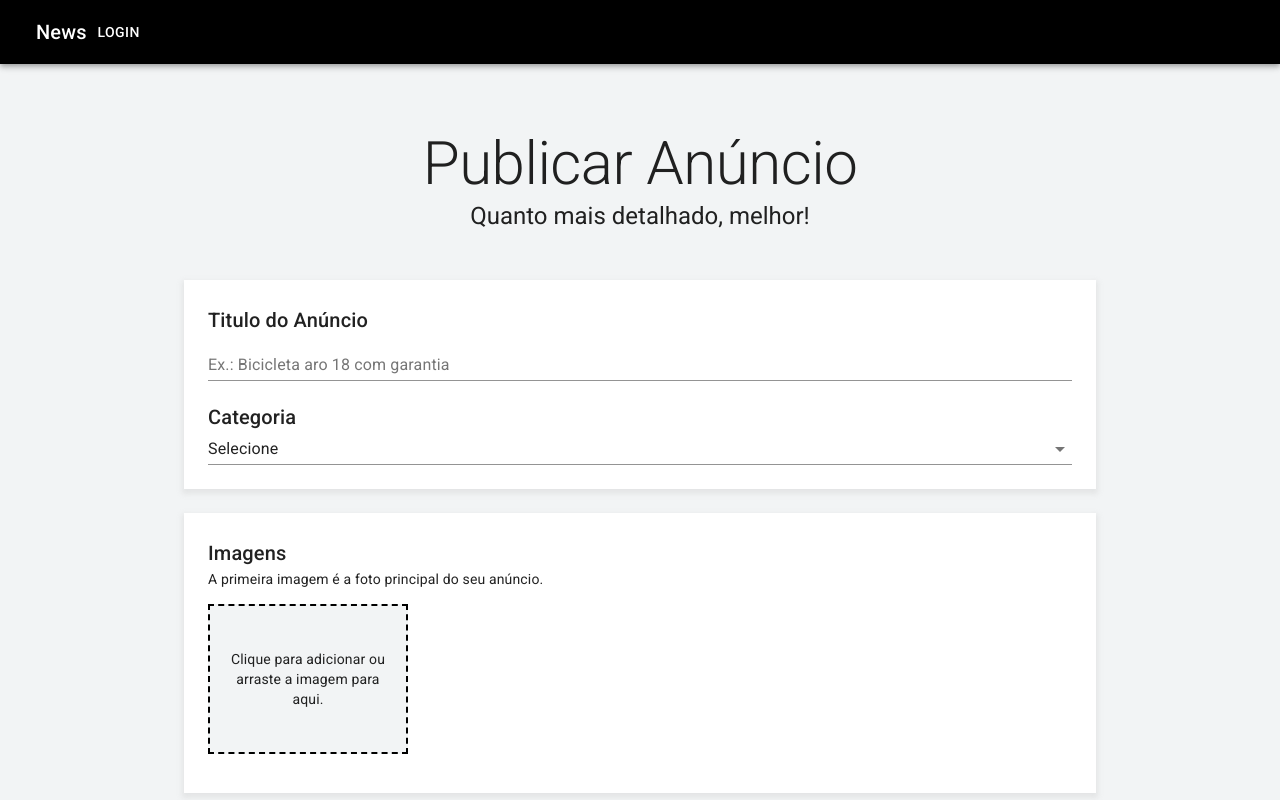
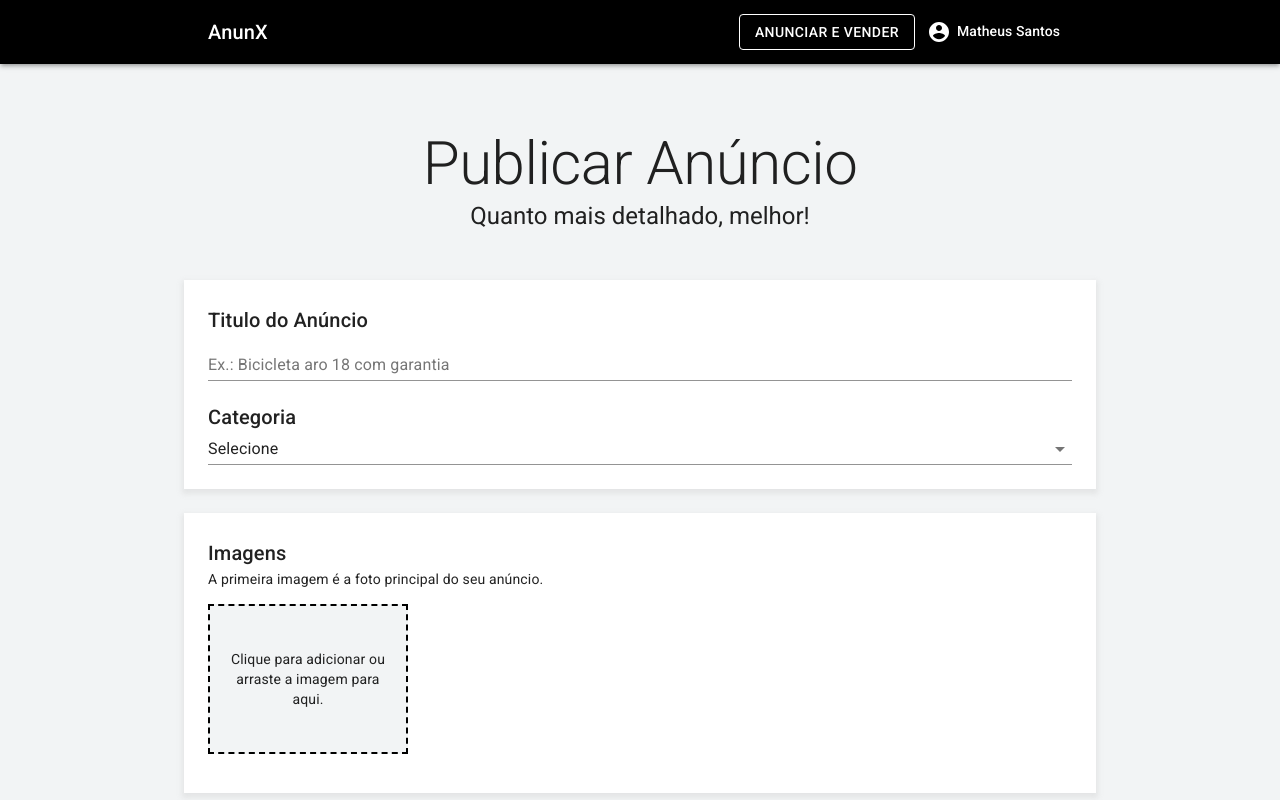
Before and after one commit to MaatheusAlberto/anunx, a Next.js app in the folder anunx/: page /user/publish in a window 1280 px wide. Shown: the top 800 px of the page. Built offline with nearby package versions, Linux system fonts and the light colour scheme.

Commit message:
Header - adicionando container e menu do usuario

```diff
--- a/anunx/pages/index.js
+++ b/anunx/pages/index.js
@@ -53,7 +53,7 @@ const Home = () => {
                 </Paper>
             </Container>
 
-            <Container maxWidth="md" className={classes.cardGrid}>
+            <Container maxWidth="lg" className={classes.cardGrid}>
                 <Typography component="h2" variant="h4" align="center" color="textPrimary">
                     Destaques
                 </Typography>
--- a/anunx/src/components/Header.js
+++ b/anunx/src/components/Header.js
@@ -1,32 +1,90 @@
-import * as React from 'react'
-import AppBar from '@material-ui/core/AppBar'
-import Box from '@material-ui/core/Box'
-import Toolbar from '@material-ui/core/Toolbar'
-import Typography from '@material-ui/core/Typography'
-import Button from '@material-ui/core/Button'
-import IconButton from '@material-ui/core/IconButton'
-import MenuIcon from '@material-ui/core/Menu'
+import React, { useState } from 'react'
+import { makeStyles } from '@material-ui/core/styles'
+import Link from 'next/link'
+
+import {
+  AppBar,
+  Toolbar,
+  Typography,
+  Button,
+  Container,
+  Avatar,
+  IconButton,
+  Menu,
+  MenuItem,
+  Divider,
+} from '@material-ui/core'
+
+import { AccountCircle } from '@material-ui/icons'
+
+const useStyles = makeStyles((theme) => ({
+  menuButton: {
+    marginRight: theme.spacing(2),
+  },
+  title: {
+    flexGrow:1,
+  },
+  userName: {
+    marginLeft: 6,
+  },
+  divider: {
+    margin: '8px 0'
+  }
+}))
+
 
 export default function ButtonAppBar() {
+  const classes = useStyles()
+
+  const [anchorUserMenu, setAnchorUserMenu] = useState(false)
+
+  const OpenUserMenu = Boolean(anchorUserMenu)
+
   return (
-    <Box sx={{ flexGrow: 1 }}>
-      <AppBar position="static">
-        <Toolbar>
-          <IconButton
-            size="large"
-            edge="start"
-            color="inherit"
-            aria-label="menu"
-            sx={{ mr: 2 }}
-          >
-            <MenuIcon />
-          </IconButton>
-          <Typography variant="h6" component="div" sx={{ flexGrow: 1 }}>
-            News
-          </Typography>
-          <Button color="inherit">Login</Button>
-        </Toolbar>
+    <>
+      <AppBar position="static" elevation={3}>
+        <Container maxWidth="md">
+          <Toolbar>
+            <Typography variant="h6" className={classes.title} >
+              AnunX
+            </Typography>
+            <Link href="/user/publish" passHref>
+              <Button color="inherit" variant="outlined">
+                Anunciar e Vender
+              </Button>
+            </Link>
+            <IconButton color="secondary" onClick={(e) => setAnchorUserMenu(e.currentTarget)}>
+              {
+                true === false
+                ? <Avatar src="" />
+                : <AccountCircle />
+              }
+              <Typography variant="subtitle2" color="secondary" className={classes.userName}>
+                Matheus Santos
+              </Typography>
+            </IconButton>
+
+            <Menu
+              anchorEl={anchorUserMenu}
+              open={OpenUserMenu}
+              onClose={() => setAnchorUserMenu(null)}
+              anchorOrigin={{
+                vertical: 'top',
+                horizontal: 'right',
+              }}
+            >
+              <Link href="/user/dashboard" passhref>
+                <MenuItem>Meus anúncios</MenuItem>
+              </Link>
+              <Link href="/user/publish" passhref>
+                <MenuItem>Publicar novo anúncio</MenuItem>
+              </Link>
+              <Divider className={classes.divider} />
+              <MenuItem>Sair</MenuItem>
+            </Menu>
+          </Toolbar>
+        </Container>
       </AppBar>
-    </Box>
+    </>
   )
 }
--- a/anunx/src/theme.js
+++ b/anunx/src/theme.js
@@ -7,7 +7,7 @@ const theme = createTheme ({
             main: '#000000',
         },
         secondary: {
-            main: '#ff0000',
+            main: '#ffffff',
         },
         background: {
             default: 'rgb(242, 244, 245)',
```
